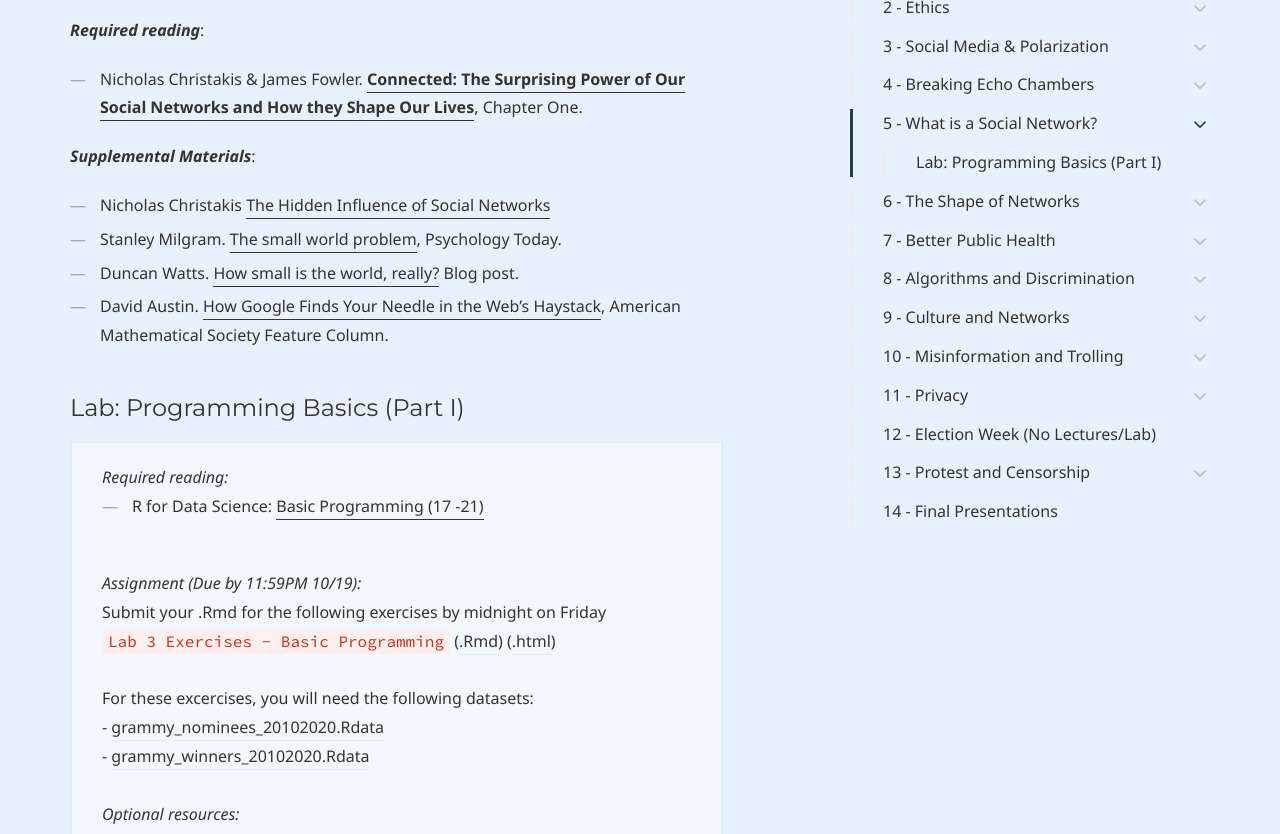
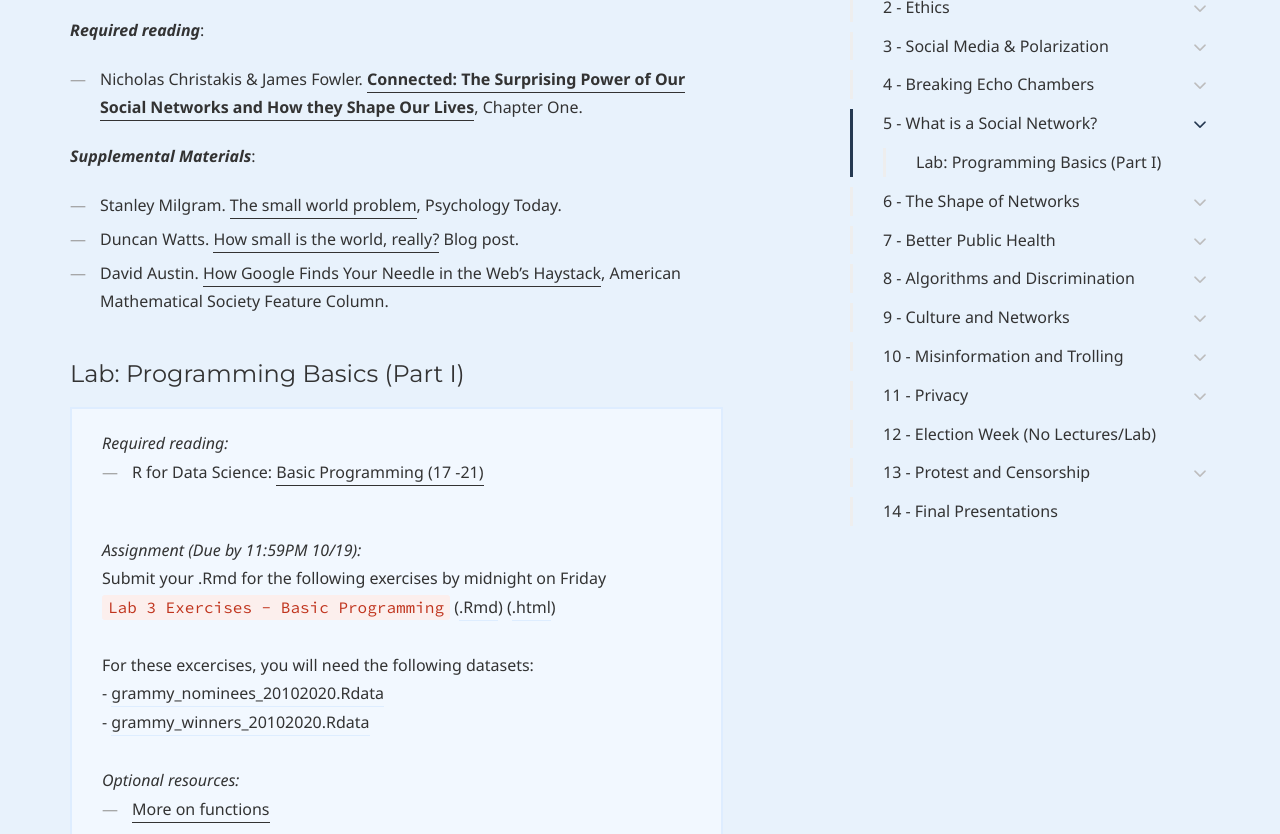
Before and after one commit to dssoc/dssoc.github.io, a Jekyll site: the page built from schedule.md, in a window 1280 px wide and 900 px high, scrolled down 6312 px, cut to the strip 66-900 px from the top of the window. Built offline with Jekyll 4.4.1, drawn with Linux system fonts in a browser that asks for light colours; some web fonts are replaced.

Commit message:
Update schedule.md

```diff
--- a/schedule.md
+++ b/schedule.md
@@ -184,7 +184,6 @@ allowfullscreen></iframe>
 - Nicholas Christakis & James Fowler. [**Connected: The Surprising Power of Our Social Networks and How they Shape Our Lives**](http://connectedthebook.com/pdf/excerpt.pdf), Chapter One.
 
 ***Supplemental Materials***:
-- Nicholas Christakis [The Hidden Influence of Social Networks](https://www.ted.com/talks/nicholas_christakis_the_hidden_influence_of_social_networks?language=en)
 - Stanley Milgram. [The small world problem](http://snap.stanford.edu/class/cs224w-readings/milgram67smallworld.pdf), Psychology Today.
 - Duncan Watts. [How small is the world, really?](https://medium.com/@duncanjwatts/how-small-is-the-world-really-736fa21808ba) Blog post.
 - David Austin. [How Google Finds Your Needle in the Web's Haystack](http://www.ams.org/publicoutreach/feature-column/fcarc-pagerank),
```
